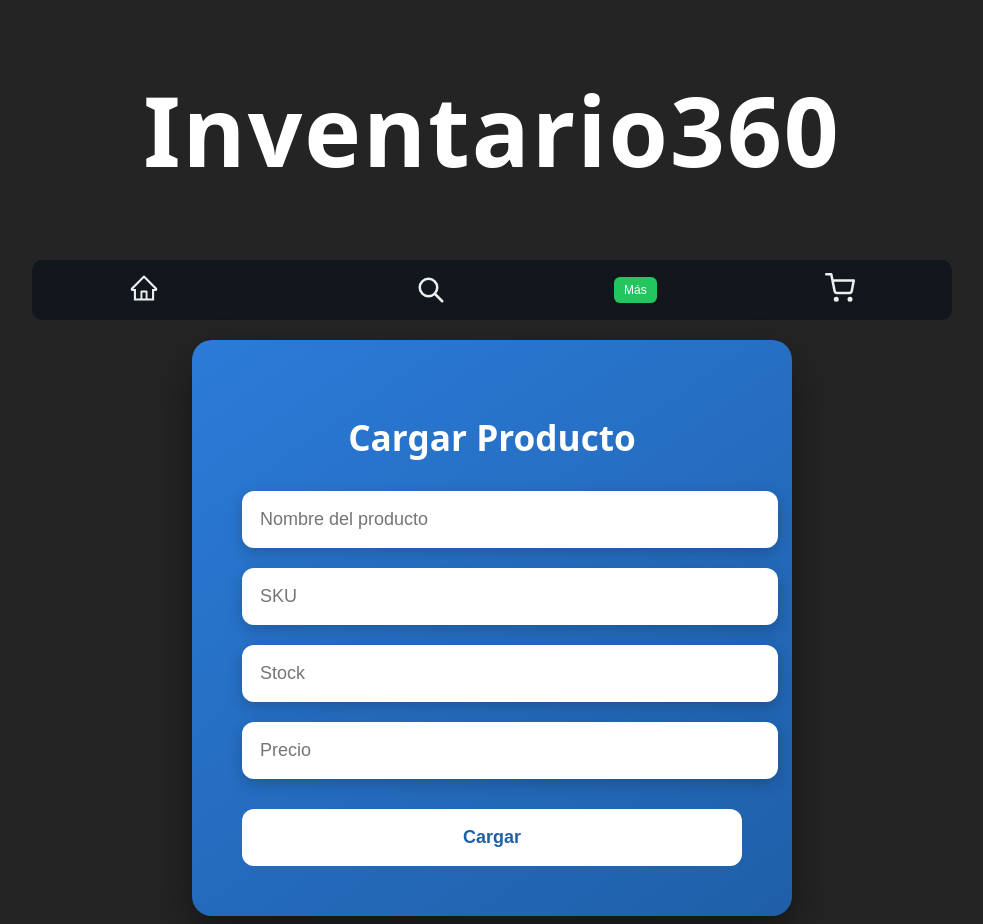
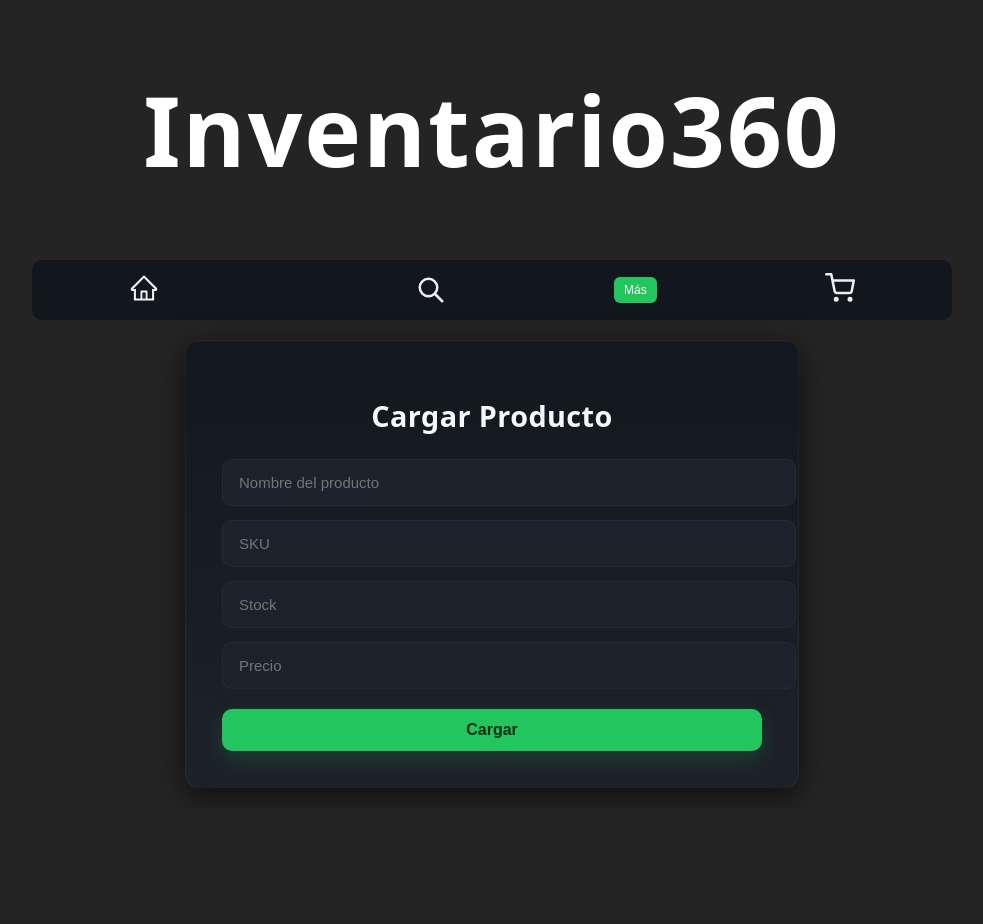
Before and after one commit to Ezegallardo0/Desafio1, a React (Vite) app: page /cargarproducto in a window 1280 px wide. Shown: the whole page, without its empty margins (148-1131 px from the left). After the commit the page ends 808 px from the top, so only its background shows below. Built offline with nearby package versions, Linux system fonts and the light colour scheme.

Commit message:
"le agregue nuevos estilos al formulario de cargar productos"

```diff
--- a/src/styles/cargar.css
+++ b/src/styles/cargar.css
@@ -1,74 +1,101 @@
 .Container {
-  width: 500px;
-  padding: 50px;
-  border-radius: 20px;
-  background: linear-gradient(145deg, #2b7bd8, #1f5fa8);
-  box-shadow: 0 20px 40px rgba(0, 0, 0, 0.4);
-  margin-bottom: 30px;
-  justify-content: center;
-  align-items: center;
-  margin: 0px auto;
+  width: 540px;
+  max-width: 95%;
+  padding: 36px;
+  border-radius: 14px;
+  background: linear-gradient(180deg, rgba(18,23,30,0.9), rgba(28,34,43,0.85));
+  border: 1px solid rgba(255,255,255,0.04);
+  box-shadow: 0 8px 30px rgba(0, 0, 0, 0.6), inset 0 1px 0 rgba(255,255,255,0.02);
+  margin: 20px auto;
+  display: flex;
+  flex-direction: column;
+  gap: 18px;
 }
 
 .text-center {
   text-align: center;
-  color: white;
-  font-size: 2.2rem;
-  margin-bottom: 30px;
+  color: #f4f7fb;
+  font-size: 1.8rem;
+  margin-bottom: 6px;
+  letter-spacing: 0.4px;
 }
 
 .formulario {
   display: flex;
   flex-direction: column;
-  gap: 20px;
+  gap: 14px;
 }
 
 .input {
   width: 100%;
-  padding: 18px;
-  font-size: 18px;
-  border-radius: 12px;
-  border: none;
+  padding: 14px 16px;
+  font-size: 15px;
+  border-radius: 10px;
+  border: 1px solid rgba(255,255,255,0.04);
+  background: #1c222b;
+  color: #eef2f7;
   outline: none;
-  box-shadow: 0 5px 15px rgba(0, 0, 0, 0.2);
+  transition: box-shadow 0.18s ease, transform 0.12s ease;
+}
+
+.input:focus {
+  box-shadow: 0 6px 18px rgba(34,197,94,0.08);
+  transform: translateY(-2px);
+  border-color: rgba(34,197,94,0.18);
 }
 
 .boton {
-  margin-top: 10px;
-  padding: 18px;
-  font-size: 18px;
-  font-weight: bold;
-  border-radius: 12px;
+  margin-top: 6px;
+  padding: 12px 16px;
+  font-size: 16px;
+  font-weight: 700;
+  border-radius: 10px;
   border: none;
   cursor: pointer;
-  background-color: #ffffff;
-  color: #1f5fa8;
-  transition: all 0.3s ease;
+  background-color: #22c55e;
+  color: #062e16;
+  box-shadow: 0 8px 20px rgba(34,197,94,0.18);
+  transition: transform 0.18s ease, box-shadow 0.18s ease;
 }
 
 .boton:hover {
   transform: translateY(-3px);
-  background-color: #f0f0f0;
+  box-shadow: 0 14px 30px rgba(34,197,94,0.2);
 }
 
 @media (max-width: 600px) {
   .Container {
-    width: 90%;
-    padding: 30px;
+    width: 92%;
+    padding: 18px;
   }
+  .text-center { font-size: 1.4rem; }
 }
+
 .success {
-  background-color: #d4edda;
-  color: #155724;
-  padding: 10px;
+  background-color: rgba(34,197,94,0.12);
+  color: #b7f5c9;
+  padding: 10px 12px;
   border-radius: 8px;
-  margin-bottom: 10px;
+  margin-bottom: 6px;
   font-weight: 600;
   text-align: center;
-  animation: fadeIn 0.3s ease-in-out;
+  border: 1px solid rgba(34,197,94,0.12);
+  animation: fadeIn 0.28s ease-in-out;
+}
+
+.error {
+  background-color: rgba(255,77,77,0.08);
+  color: #ffd7d7;
+  padding: 10px 12px;
+  border-radius: 8px;
+  margin-bottom: 6px;
+  font-weight: 700;
+  text-align: center;
+  border: 1px solid rgba(255,77,77,0.08);
+  animation: fadeIn 0.28s ease-in-out;
 }
 
 @keyframes fadeIn {
-  from { opacity: 0; transform: translateY(-5px); }
+  from { opacity: 0; transform: translateY(-6px); }
   to { opacity: 1; transform: translateY(0); }
 }
```
